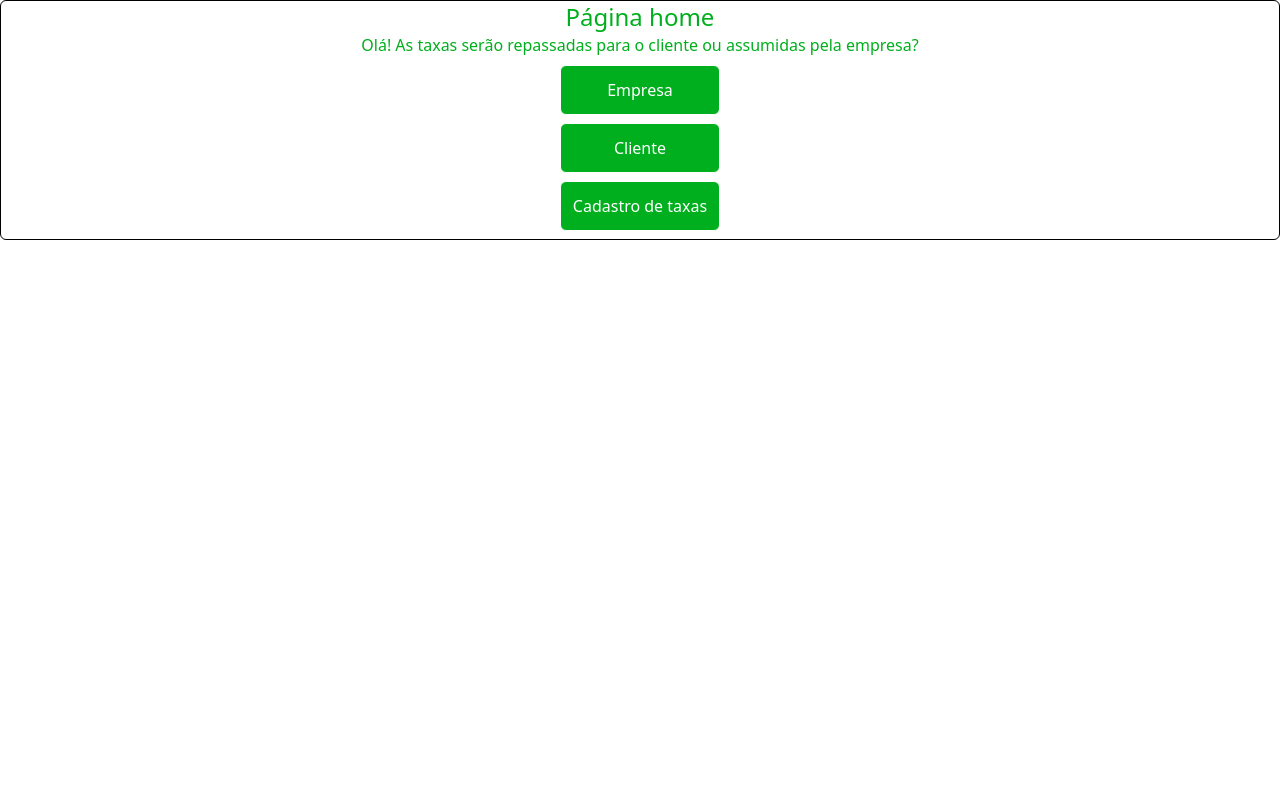
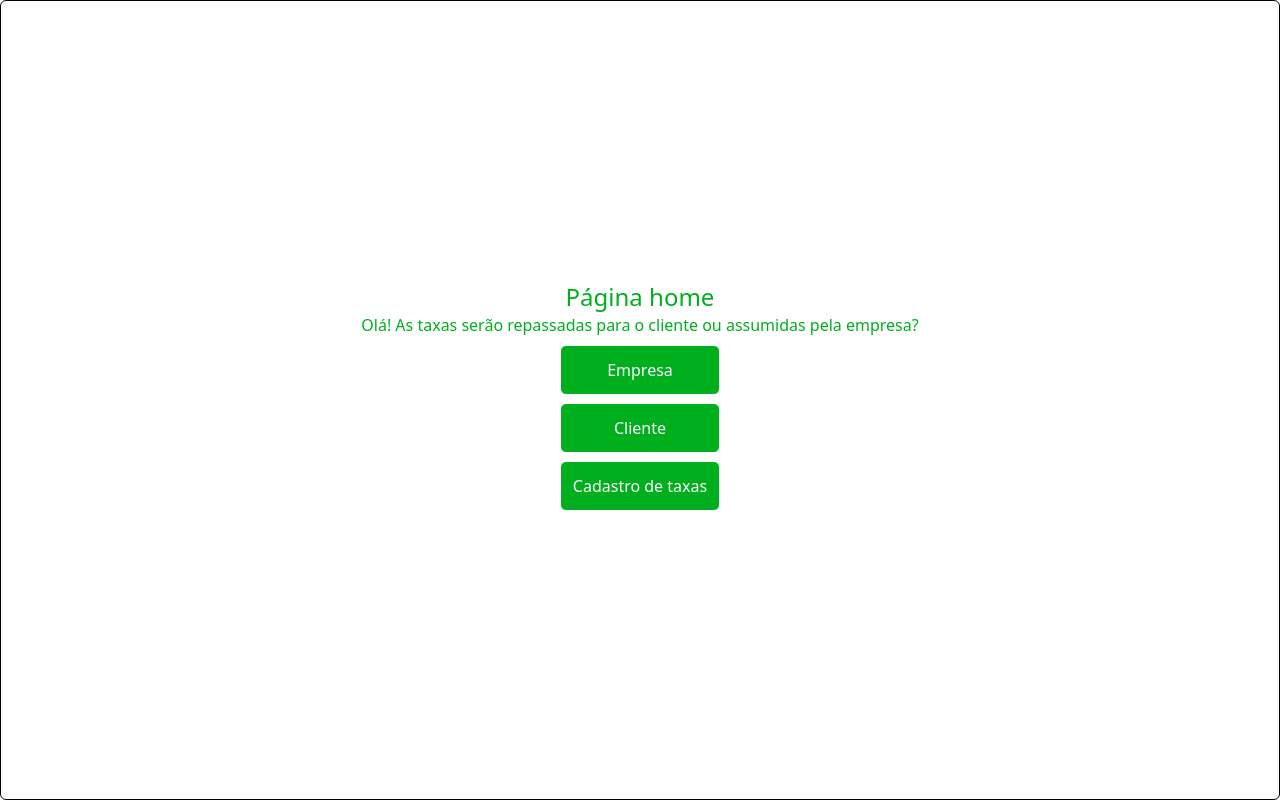
Before and after one commit to Luanhotlinebr/calculadora-de-taxas, a React (Vite) app: page / in a window 1280 px wide. Built offline with nearby package versions, Linux system fonts and the light colour scheme.

Commit message:
ajustando novamente container so que na branch correta

```diff
--- a/src/components/container/index.tsx
+++ b/src/components/container/index.tsx
@@ -6,7 +6,7 @@ interface ContainerProps {
 
 export function Container({ children }: ContainerProps) {
   return (
-    <div className="w-full max-w-7xl mx-auto bg-white px-2 rounded-md border flex flex-col items-center justify-center min-h-full">
+    <div className="w-full max-w-7xl mx-auto bg-white px-2 rounded-md border flex flex-col items-center justify-center min-h-screen">
       {children}
     </div>
   );
```
